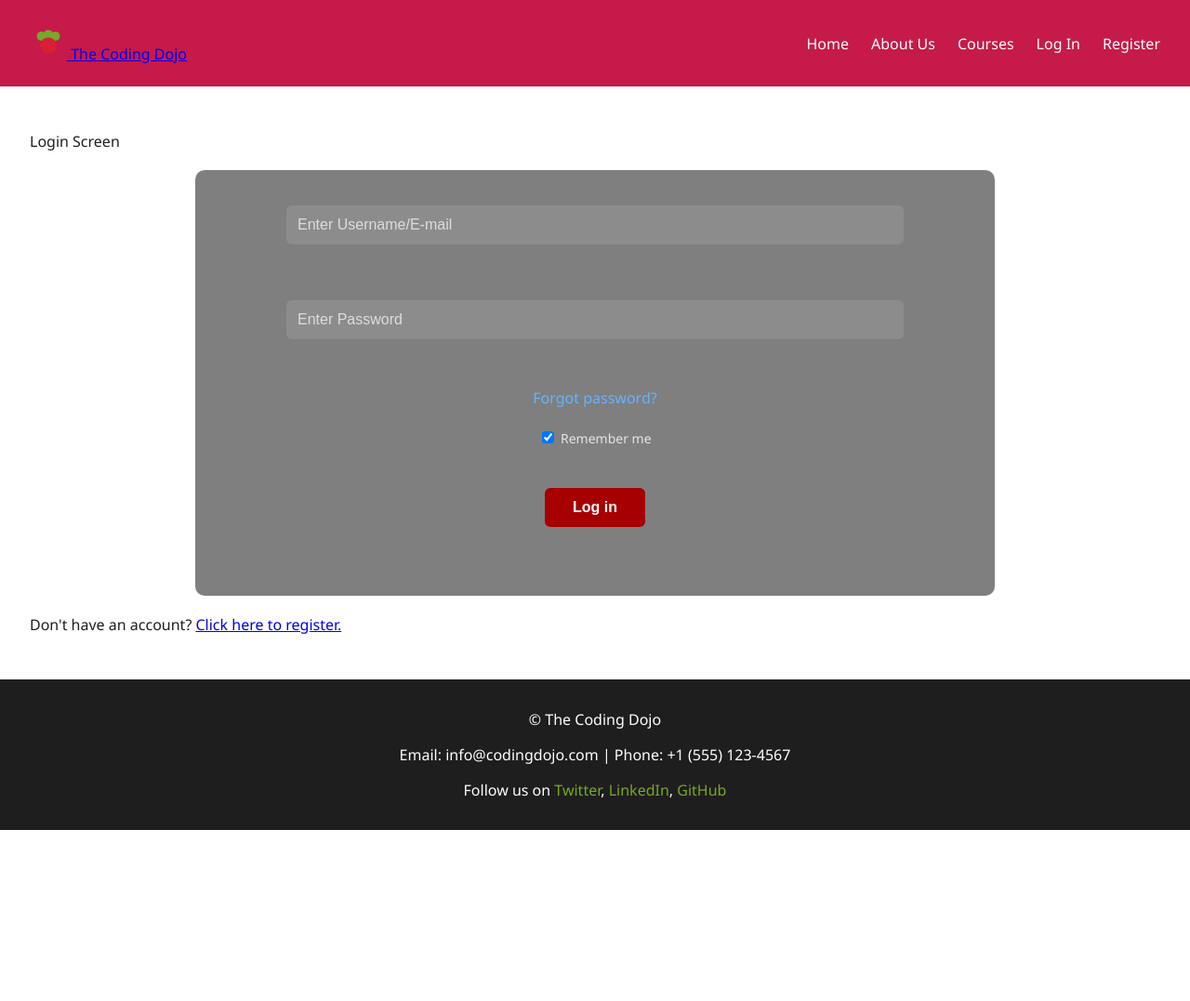
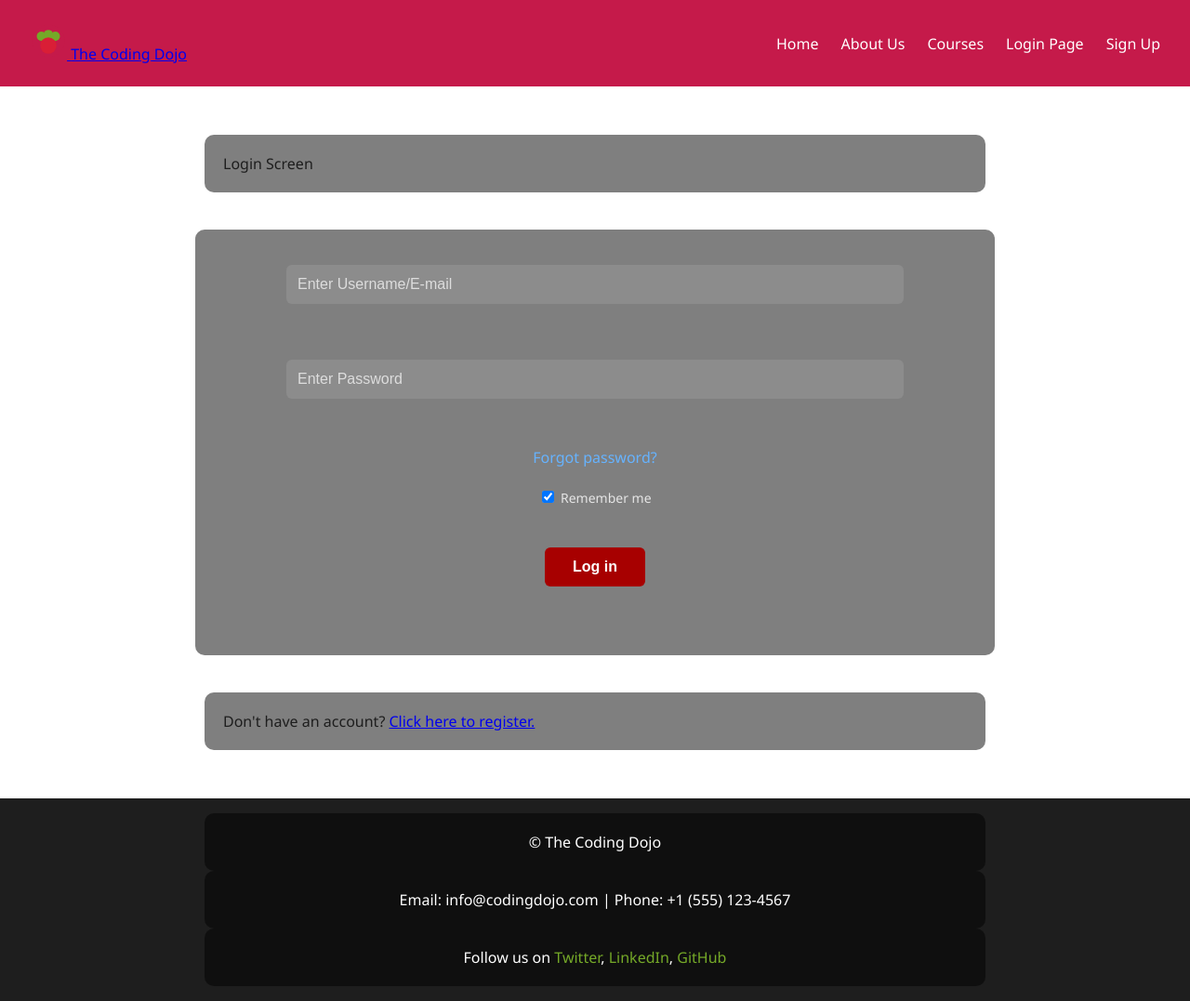
Before and after one commit to 24CowdryA008/dojo-project-design, a Flask app: page /Login in a window 1280 px wide. Shown: the whole page at 93% size. Before the commit the page ends 893 px from the top, so only its background shows below. Run offline with Flask 3, Linux system fonts and the light colour scheme.

Commit message:
signing in now says you're signed in

```diff
--- a/raspberry.py
+++ b/raspberry.py
@@ -86,5 +86,11 @@ def register():
 
     return render_template("register.html")
 
+@app.route("/logout")
+def logout():
+    session.clear()
+    flash("You have been logged out.", "info")
+    return redirect(url_for("login"))
+
 if __name__ == '__main__':
     app.run(debug=True)
--- a/static/styles.css
+++ b/static/styles.css
@@ -108,6 +108,14 @@ main {
     color: var(--raspberry);
 }
 
+.nav-username {
+    color: var(--white);
+    font-weight: 500;
+    font-size: 1rem;
+    transition: color 0.3s;
+}
+
+
 footer {
     background-color: var(--black);
     color: var(--white);
--- a/templates/basis.html
+++ b/templates/basis.html
@@ -25,8 +25,15 @@
                 <li><a href="{{ url_for('home') }}">Home</a></li>
                 <li><a href="{{ url_for('about') }}">About Us</a></li>
                 <li><a href="{{ url_for('courses') }}">Courses</a></li>
-                <li><a href="{{ url_for('login') }}">Log In</a></li>
-                <li><a href="{{ url_for('register') }}">Register</a></li>
+                {% if session.get('user_id') %}
+                <!-- When logged in: show username and logout button -->
+                    <li class="nav-username">Logged in as {{ session.get('username') }}</li>
+                    <a href="{{ url_for('logout') }}">Logout</a>
+                {% else %}
+                <!-- When not logged in: show login & register buttons -->
+                    <a href="{{ url_for('login') }}">Login Page</a>
+                    <a href="{{ url_for('register') }}">Sign Up</a>
+                {% endif %}
             </ul>
         </nav>
     </header>
@@ -34,6 +41,8 @@
     <main>
         {% block content %}{% endblock %}
     </main>
+
+
 
     <footer>
         <p>&copy; {{ current_year }} The Coding Dojo</p>
--- a/templates/login.html
+++ b/templates/login.html
@@ -6,6 +6,32 @@
     <meta charset="UTF-8">
     <meta name="viewport" content="width=device-width, initial-scale=1.0">
     <style>
+    .paragraph {
+        padding: 20px;
+    }
+
+    p {
+        max-width: 800px;
+        margin: 20px auto;
+        background: rgba(0, 0, 0, 0.5); /* Semi-transparent background for better text readability */
+        padding: 20px;
+        border-radius: 10px;
+    }          /* Content wrapper with margin */
+    .content {
+        margin-left: 250px; /* Same as sidebar width */
+        padding: 20px;
+    }          /* Paragraph styling */
+    .paragraph {
+        padding: 20px;
+    }          p {
+        max-width: 800px;
+        margin: 0 auto;
+        background: rgba(0, 0, 0, 0.5); /* Semi-transparent background */
+        padding: 20px;
+        border-radius: 10px;
+    }
+
+
     form {
         max-width: 800px;
         margin: 20px auto;
@@ -173,8 +199,6 @@ document.addEventListener("DOMContentLoaded", () => {
     {% endwith %}
 </div>
 
-    <div class="paragraph">
-        <p>
             <!--This is the code for the login fields-->
             <form action="" method="post">
                 <div class="container">
@@ -192,8 +216,6 @@ document.addEventListener("DOMContentLoaded", () => {
                     <br> <br>
                 </div>
             </form>
-        </p>
-    </div>
         <div class="paragraph">
         <p>Don't have an account? <a href="{{ url_for('register') }}" style="text-decoration: underline;">Click here to register.</a></p>
     </div>
```
Also changed, not shown: users.db.
